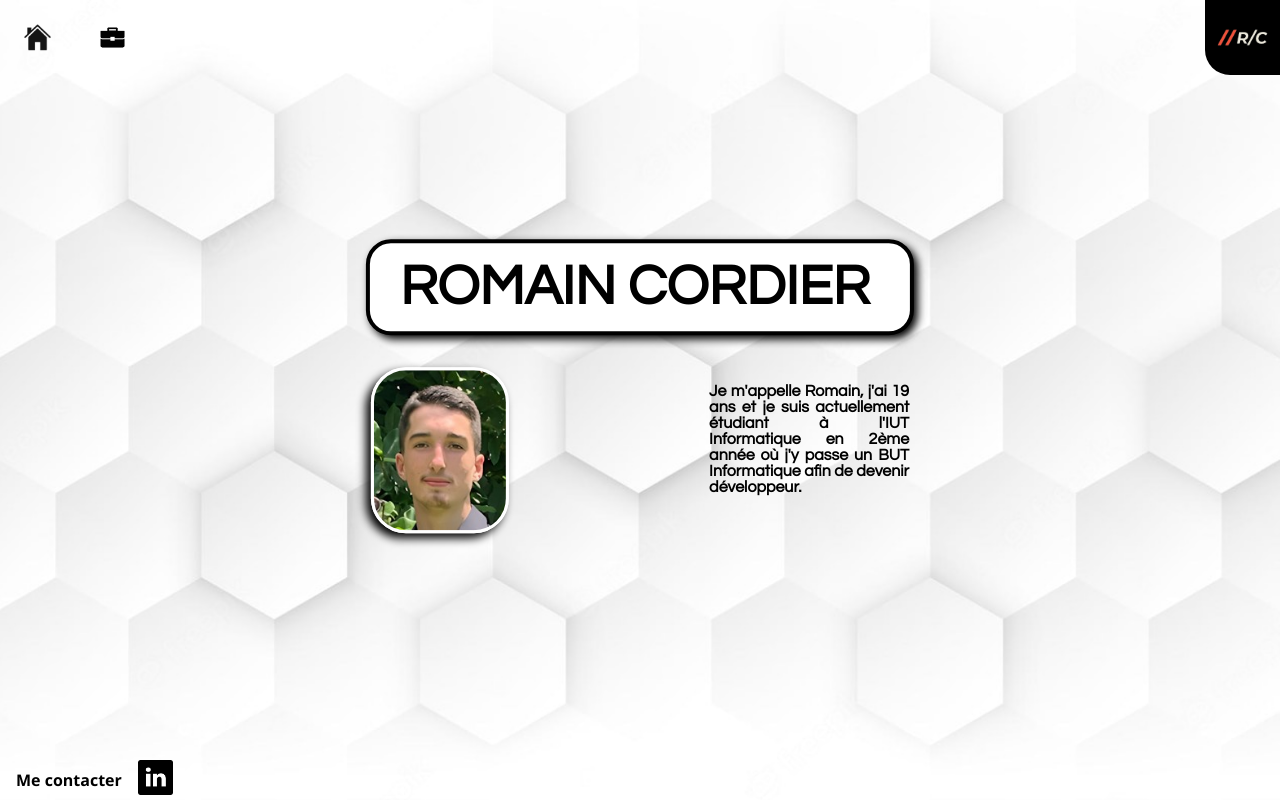
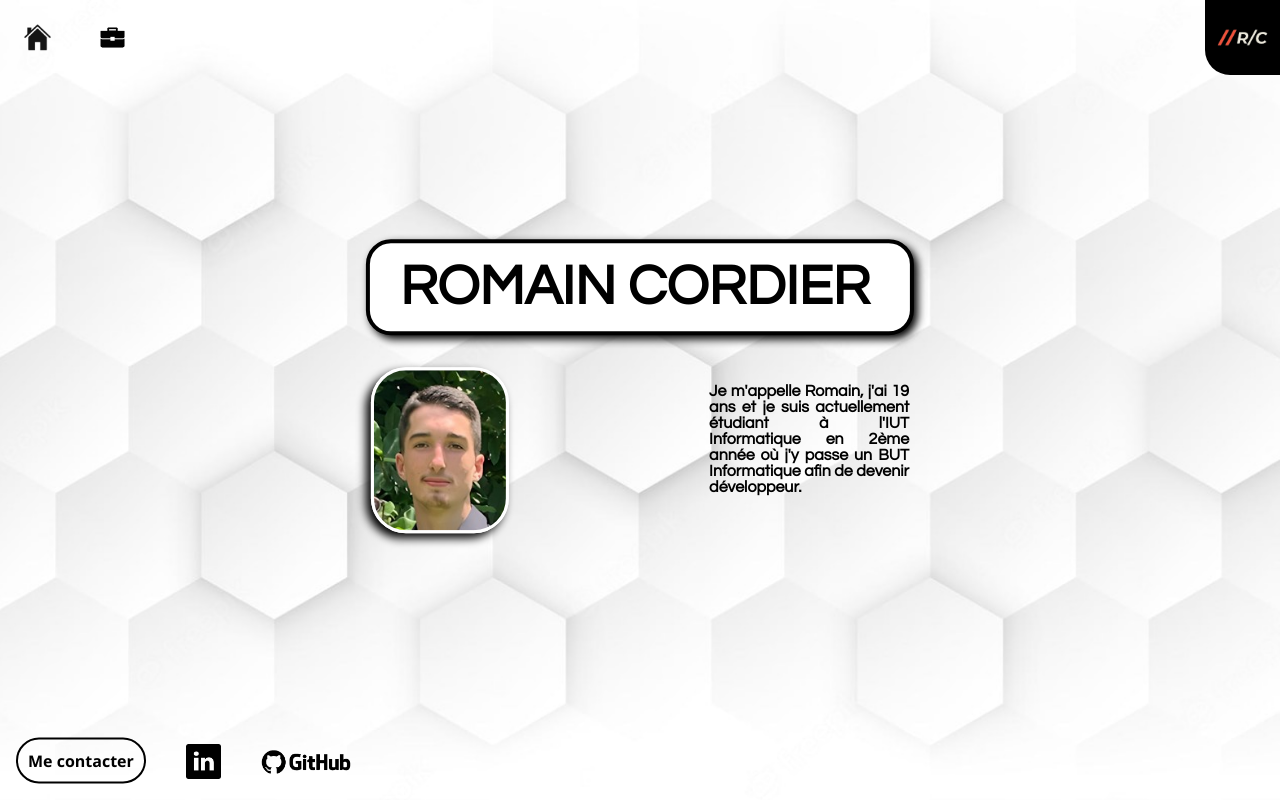
Before and after one commit to Romainub87/Romain, a plain HTML site: page index.html in a window 1280 px wide. Drawn offline with Linux system fonts and the light colour scheme.

Commit message:
ajout animation page d'accueil

```diff
--- a/index.css
+++ b/index.css
@@ -145,21 +145,34 @@ li a:hover {
     transition: transform 500ms ease-in-out;
 }
 
-
 #footer {
-    margin-top: 5%;
-    display: table-row;
+    display: flex;
+    align-items: flex-start;
+    justify-content: space-around;
     position: absolute;
     bottom: 0;
-    display: flex;
-    float: left;
-    overflow: hidden;
     transform: scale(1);
     transition: transform 300ms ease-in-out;
 }
 
-#footer:hover {
-    transform: scale(1.5) translate(20%, -30%);
+#contacterTXT{
+    transform: translateY(-25%);
+    border: 2px solid;
+    padding: 10px;
+    border-radius: 25px;
+}
+
+#contacterTXT:hover {
+    color: white;
+    background-color: black;
+}
+
+#footer .contact {
+    padding-left: 40px;
+}
+
+#img-linkedin:hover {
+    transform: scale(1.5) translate(0%, -50%);
     transition: transform 300ms ease-in-out;
 }
 
@@ -168,7 +181,19 @@ li a:hover {
     margin-left: 1em;
 }
 
-#footer img {
-    margin-left: 1em;
+#img-linkedin {
     width: 35px;
+    transform: scale(1);
+    transition: transform 300ms ease-in-out;
 }
+
+#img-github {
+    width: 90px;
+    transform: scale(1)  translateY(-15%);
+    transition: transform 300ms ease-in-out;
+}
+
+#img-github:hover {
+    transform: scale(1.5) translate(0%, -50%);
+    transition: transform 300ms ease-in-out;
+}
--- a/index.html
+++ b/index.html
@@ -41,10 +41,17 @@
     </div>
 
     <div id="footer">
-        <h4>Me contacter</h4>
-        <a href="https://www.linkedin.com/in/romain-cordier-dev-web/">
-            <img src="img/linkledin.png" alt="linkedin">
-        </a>
+        <h4 id="contacterTXT">Me contacter</h4>
+        <div class="contact">
+            <a href="https://www.linkedin.com/in/romain-cordier-dev-web/">
+                <img id="img-linkedin" src="img/linkledin.png" alt="linkedin">
+            </a>
+        </div>
+        <div class="contact">
+            <a href="https://github.com/Romainub87">
+                <img id="img-github" src="img/GitHub-Emblem-removebg-preview.png" alt="github">
+            </a>
+        </div>
     </div>
 </body>
 
```
Also changed, not shown: img/GitHub-Emblem-removebg-preview.png (added).
